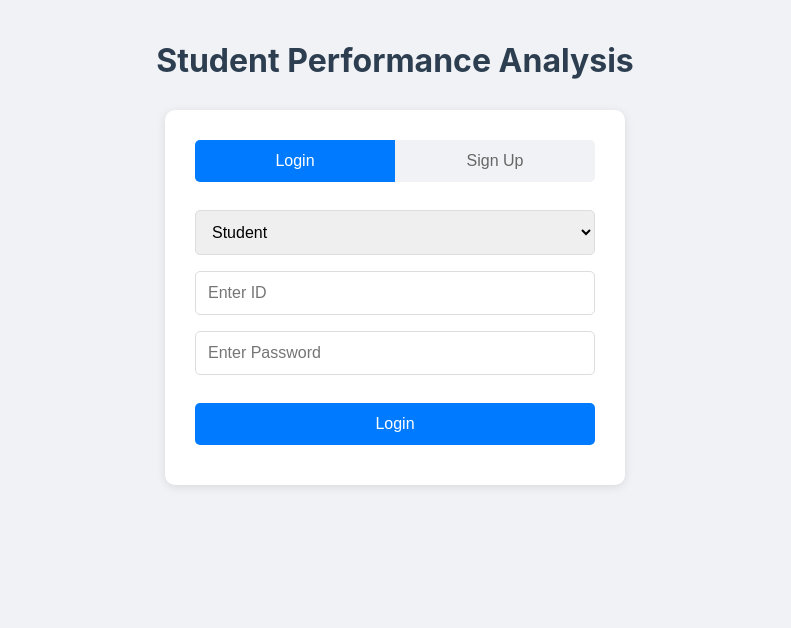
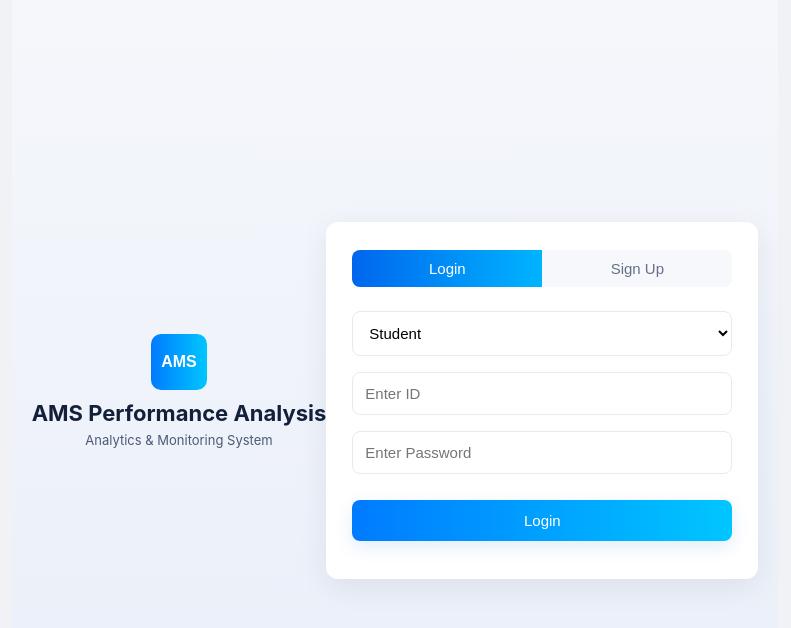
Before and after one commit to 2400080260/student_performance_analysis21, a React (Create React App) app: page / in a window 1280 px wide. Shown: the top 628 px of the page, without its empty margins (245-1036 px from the left). Built offline with nearby package versions, Linux system fonts and the light colour scheme.

Commit message:
UI: update login header to AMS, redesign login; add Debug page

```diff
--- a/src/components/Login/Login.css
+++ b/src/components/Login/Login.css
@@ -1,44 +1,75 @@
+
+/* Page layout */
 .login-page {
-  margin-top: 50px;
-  text-align: center;
+  min-height: calc(100vh - 40px);
+  display: flex;
+  align-items: center;
+  justify-content: center;
+  padding: 20px;
+  background: linear-gradient(180deg, #f5f7fb 0%, #e9eef9 100%);
 }
 
-.login-page h1 {
-  color: #2c3e50;
-  margin-bottom: 30px;
+.app-header {
+  text-align: center;
+  margin-bottom: 18px;
+}
+
+.app-header .logo {
+  display: inline-block;
+  width: 56px;
+  height: 56px;
+  line-height: 56px;
+  border-radius: 10px;
+  background: linear-gradient(90deg, #007bff, #00c6ff);
+  color: #fff;
+  font-weight: 700;
+  margin-bottom: 10px;
+  font-family: 'Poppins', sans-serif;
+}
+
+.app-header h1 {
+  color: #12203a;
+  margin: 0 0 6px 0;
+  font-size: 22px;
+}
+
+.app-header .subtitle {
+  color: #4b5b76;
+  margin: 0;
+  font-size: 13px;
 }
 
 .form-container {
   background: white;
-  padding: 30px;
-  border-radius: 10px;
-  box-shadow: 0 2px 10px rgba(0, 0, 0, 0.1);
-  max-width: 400px;
-  margin: 0 auto;
+  padding: 28px 26px;
+  border-radius: 12px;
+  box-shadow: 0 8px 30px rgba(18, 32, 58, 0.08);
+  width: 380px;
 }
+
 
 .form-header {
   display: flex;
-  margin-bottom: 20px;
-  border-radius: 5px;
+  margin-bottom: 16px;
+  border-radius: 8px;
   overflow: hidden;
-  background: #f0f2f5;
+  background: #f6f8fb;
 }
 
 .form-header button {
   flex: 1;
-  padding: 12px;
+  padding: 10px 12px;
   border: none;
   background: none;
   cursor: pointer;
-  font-size: 16px;
+  font-size: 15px;
   margin: 0;
-  transition: all 0.3s ease;
-  color: #666;
+  transition: all 0.2s ease;
+  color: #657088;
 }
 
 .form-header button.active {
-  background: #007bff;
+  background: linear-gradient(90deg,#0066ee,#00b4ff);
   color: white;
 }
 
@@ -46,46 +77,48 @@
 .login-page input {
   padding: 12px;
   margin: 8px 0;
-  border-radius: 5px;
-  border: 1px solid #ddd;
+  border-radius: 8px;
+  border: 1px solid #e6eaf2;
   width: 100%;
-  font-size: 16px;
+  font-size: 15px;
   box-sizing: border-box;
+  background: #ffffff;
 }
 
 .login-page select:focus,
 .login-page input:focus {
   outline: none;
-  border-color: #007bff;
-  box-shadow: 0 0 0 2px rgba(0, 123, 255, 0.25);
+  border-color: #3aa0ff;
+  box-shadow: 0 4px 18px rgba(58,160,255,0.12);
 }
 
 .login-page button[type="submit"],
 .login-page button:not(.form-header button) {
   width: 100%;
   padding: 12px;
-  margin: 20px 0 10px;
-  background: #007bff;
+  margin: 18px 0 10px;
+  background: linear-gradient(90deg,#007bff,#00c6ff);
   color: white;
   border: none;
-  border-radius: 5px;
+  border-radius: 8px;
   cursor: pointer;
-  font-size: 16px;
-  transition: background-color 0.3s ease;
+  font-size: 15px;
+  transition: transform 0.12s ease, box-shadow 0.12s ease;
+  box-shadow: 0 6px 18px rgba(3,103,206,0.12);
 }
 
-.login-page button:hover:not(.form-header button) {
-  background: #0056b3;
+.login-page button[type="submit"]:active {
+  transform: translateY(1px);
 }
 
 .error-message {
   color: #e74c3c;
   margin-top: 10px;
-  font-size: 14px;
+  font-size: 13px;
 }
 
 .success-message {
   color: #2ecc71;
   margin-top: 10px;
-  font-size: 14px;
+  font-size: 13px;
 }
--- a/src/components/Login/Login.js
+++ b/src/components/Login/Login.js
@@ -126,7 +126,11 @@ const Login = () => {
 
   return (
     <div className="container login-page">
-      <h1>Student Performance Analysis</h1>
+      <header className="app-header">
+        <div className="logo">AMS</div>
+        <h1>AMS Performance Analysis</h1>
+        <p className="subtitle">Analytics & Monitoring System</p>
+      </header>
       <div className="form-container">
         <div className="form-header">
           <button
```
Also changed, not shown: src/components/Debug/Debug.css (added, +18 -0 lines), src/components/Debug/Debug.js (added, +99 -0 lines).
